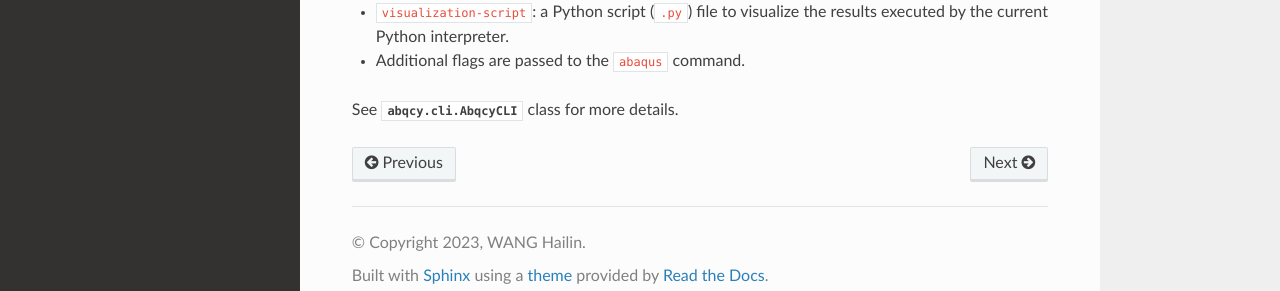
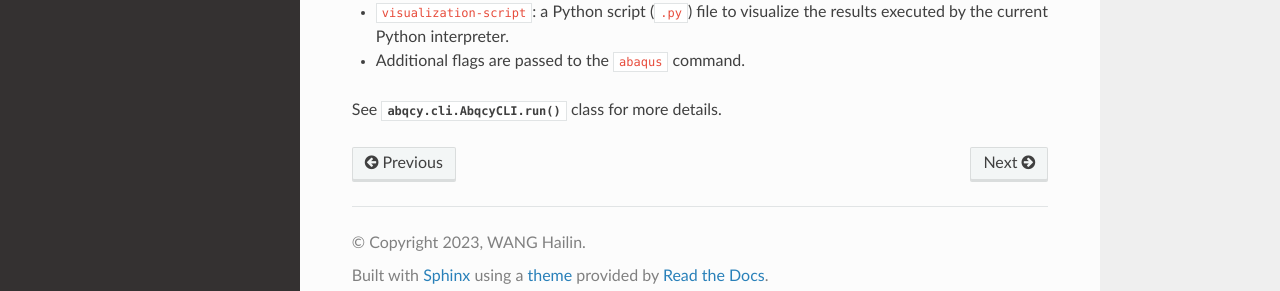
Before and after one commit to haiiliin/abqcy, a Sphinx documentation site: the page built from docs/getting-started.md, in a window 1280 px wide and 900 px high, scrolled down 1504 px. Shown: the part 588-879 px from the top of the window. Built offline with Sphinx 7.4.7 and the Read the Docs theme 2.0.0, drawn with Linux system fonts in a browser that asks for light colours; pages that are not in the unit, such as notebooks, are missing from menus; the version number could not be read and is left out.

Commit message:
Update getting-started.md

```diff
--- a/docs/getting-started.md
+++ b/docs/getting-started.md
@@ -75,4 +75,4 @@ where:
   interpreter.
 - Additional flags are passed to the `abaqus` command.
 
-See {py:class}`abqcy.cli.AbqcyCLI` class for more details.
+See {py:meth}`abqcy.cli.AbqcyCLI.run` class for more details.
```
